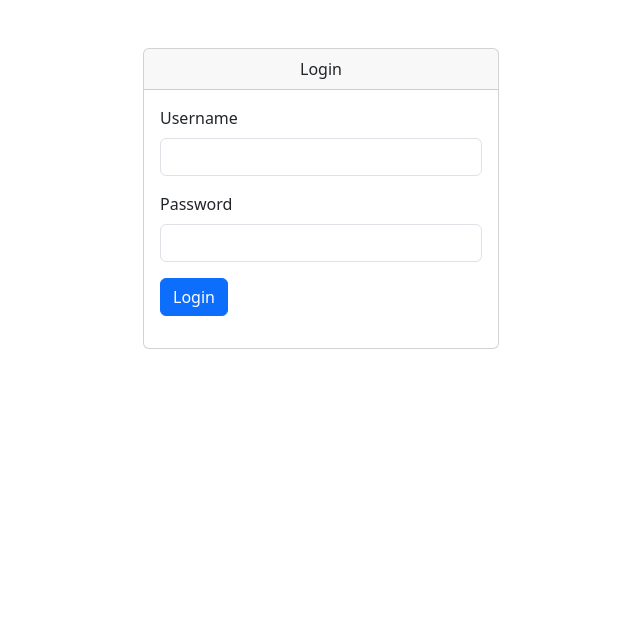
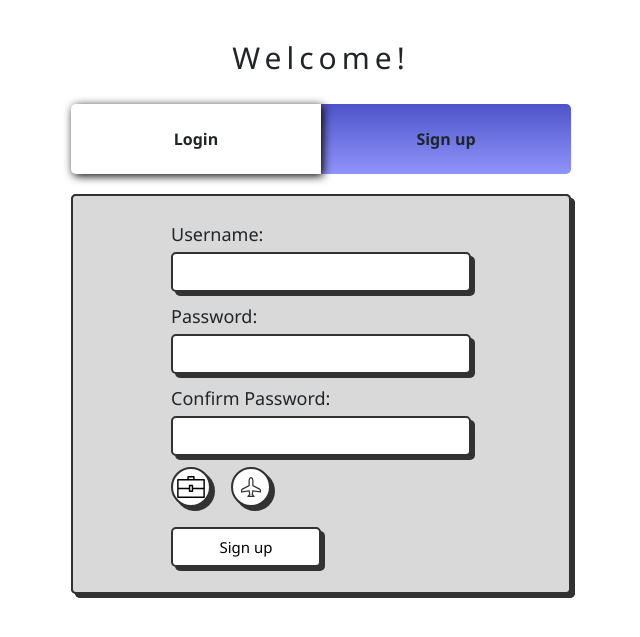
Before and after one commit to edwardday7/cs467-travel-planner, a Flask app: page /login in a window 1280 px wide. Shown: the top 637 px of the page, without its empty margins (319-959 px from the left). Run offline with Flask 3, Linux system fonts and the light colour scheme.

Commit message:
Add register logic

```diff
--- a/app/routes/auth.py
+++ b/app/routes/auth.py
@@ -8,21 +8,43 @@ from ..app_instance import jwt
 @app.route("/login", methods=["GET", "POST"])
 def login():
     if request.method == "GET":
-        return render_template('login.html')
+        return render_template('register.html')
     else:
         username = request.form.get("username")
         password = request.form.get("password")
 
         if not username or not password:
-            return render_template('login.html'), 401
+            return render_template('register.html'), 401
 
         user = db.session.execute(db.select(User).where(User.username == username)).scalar()
 
         if not user:
-            return render_template('login.html'), 401
+            return render_template('register.html'), 401
 
         if not bcrypt.checkpw(password.encode('utf-8'), user.password.encode('utf-8')):
-            return render_template('login.html'), 401
+            return render_template('register.html'), 401
+
+        access_token = create_access_token(identity=user.username)
+
+        response = make_response(redirect('/', 302))
+        set_access_cookies(response, encoded_access_token=access_token)
+        return response
+
+@app.route('/register', methods=["GET", "POST"])
+def register():
+    if request.method == "GET":
+        return render_template('register.html')
+    else:
+        username = request.form.get("username")
+        password = request.form.get("password")
+
+        if not username or not password:
+            return render_template('register.html'), 401
+
+        user = User(username=username, password=create_password(password))
+
+        db.session.add(user)
+        db.session.commit()
 
         access_token = create_access_token(identity=user.username)
 
--- a/app/routes/routes.py
+++ b/app/routes/routes.py
@@ -22,8 +22,3 @@ def users():
 @app.route('/health')
 def health():
     return jsonify({'status': 'ok'}), 200
-
-
-@app.route('/register')
-def register():
-    return render_template('register.html')
--- a/app/templates/navbar.html
+++ b/app/templates/navbar.html
@@ -48,7 +48,9 @@
         </div>
 
       </ul>
-      <button class="btn btn-outline-dark fw-bold" type="submit">Sign Out</button>
+	  <form method="post" action="/logout">
+      	<button class="btn btn-outline-dark fw-bold" type="submit">Sign Out</button>
+	  </form>
     </div>
   </div>
 </nav>
--- a/app/templates/register.html
+++ b/app/templates/register.html
@@ -27,11 +27,11 @@ Home Page
     </div>
     <div class="page_tabs">
         <div class="tab" id="login_div">
-            <form>
+            <form method="post" action="/login">
                 <label for="username" class="label">Username:</label><br>
-                <input type="text" id="username" class="inputs" required><br>
+                <input type="text" id="username" class="inputs" name="username" required><br>
                 <label for="password" class="label">Password:</label><br>
-                <input type="password" id="password" class="inputs" required><br>
+                <input type="password" id="password" class="inputs" name="password" required><br>
                 <div class="login-with">
                 <div class="button-log">
                     <svg class="svg-icon" viewBox="0 0 20 20">
@@ -48,11 +48,11 @@ Home Page
             </form>
         </div>
         <div class="tab" id="signup_div">
-            <form>
+            <form method="post" action="/register">
                 <label for="username" class="label">Username:</label><br>
-                <input type="text" id="username" class="inputs" required><br>
+                <input type="text" id="username" class="inputs" name="username" required><br>
                 <label for="password" class="label">Password:</label><br>
-                <input type="password" id="password" class="inputs" required><br>
+                <input type="password" id="password" class="inputs" name="password" required><br>
                 <label for="confrimpassword" class="label">Confirm Password:</label><br>
                 <input type="password" id="confirmpassword" class="inputs" required><br>
                 <div class="login-with">
```
